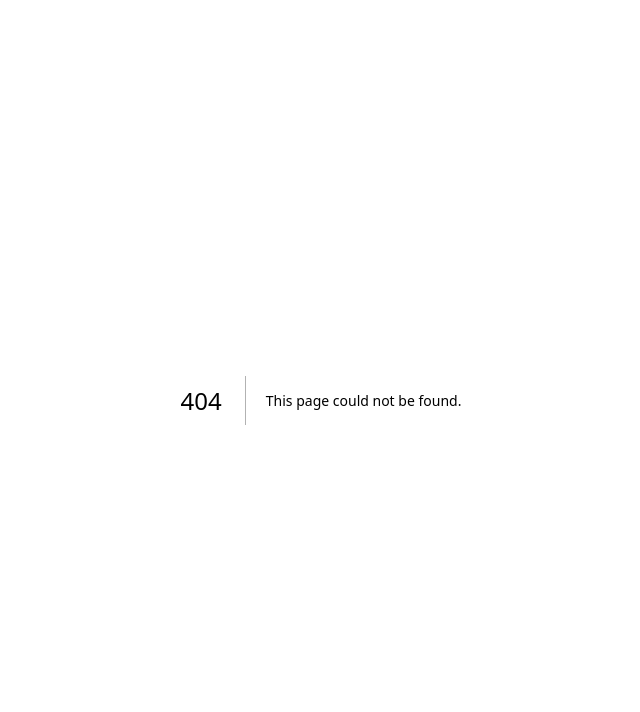
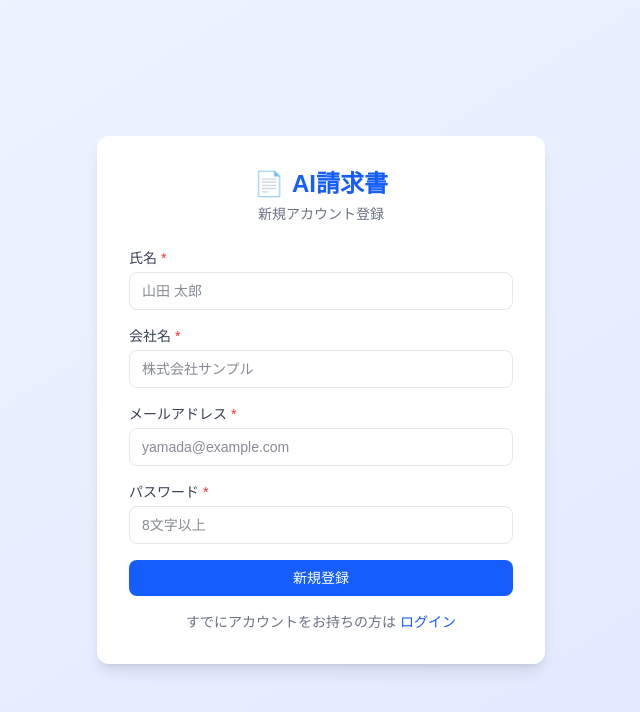
Before and after one commit to MITSUO1206/ai-invoice, a Next.js app: page /register in a window 1280 px wide. Before the commit this address had no page. Shown: the top 712 px of the page, without its empty margins (319-959 px from the left). Built offline with nearby package versions, Linux system fonts and the light colour scheme.

Commit message:
feat: 新規登録画面・APIを実装（会社・プロフィール自動作成）

```diff
--- /dev/null
+++ b/app/(auth)/register/page.tsx
@@ -0,0 +1,155 @@
+'use client'
+
+import { useState } from 'react'
+import { useRouter } from 'next/navigation'
+import Link from 'next/link'
+import { createClient } from '@/lib/supabase/client'
+
+export default function RegisterPage() {
+  const router = useRouter()
+  const [form, setForm] = useState({
+    name: '',
+    company_name: '',
+    email: '',
+    password: '',
+  })
+  const [error, setError] = useState('')
+  const [loading, setLoading] = useState(false)
+
+  function handleChange(e: React.ChangeEvent<HTMLInputElement>) {
+    setForm((prev) => ({ ...prev, [e.target.name]: e.target.value }))
+  }
+
+  async function handleSubmit(e: React.FormEvent) {
+    e.preventDefault()
+    setLoading(true)
+    setError('')
+
+    const res = await fetch('/api/auth/register', {
+      method: 'POST',
+      headers: { 'Content-Type': 'application/json' },
+      body: JSON.stringify(form),
+    })
+
+    const data = await res.json()
+
+    if (!res.ok) {
+      setError(data.error || '登録に失敗しました')
+      setLoading(false)
+      return
+    }
+
+    const supabase = createClient()
+    const { error: loginError } = await supabase.auth.signInWithPassword({
+      email: form.email,
+      password: form.password,
+    })
+
+    if (loginError) {
+      setError('登録は完了しました。ログインページからサインインしてください。')
+      setLoading(false)
+      return
+    }
+
+    router.push('/dashboard')
+    router.refresh()
+  }
+
+  return (
+    <div className="flex items-center justify-center min-h-screen p-4">
+      <div className="bg-white rounded-xl shadow-lg p-8 w-full max-w-md">
+        <div className="text-center mb-6">
+          <div className="flex items-center justify-center gap-2 mb-1">
+            <span className="text-2xl">📄</span>
+            <h1 className="text-2xl font-bold text-blue-600">AI請求書</h1>
+          </div>
+          <p className="text-gray-500 text-sm">新規アカウント登録</p>
+        </div>
+
+        <form onSubmit={handleSubmit} className="space-y-4">
+          <div>
+            <label className="block text-sm font-medium text-gray-700 mb-1">
+              氏名 <span className="text-red-500">*</span>
+            </label>
+            <input
+              type="text"
+              name="name"
+              value={form.name}
+              onChange={handleChange}
+              placeholder="山田 太郎"
+              required
+              className="w-full px-3 py-2 border border-gray-200 rounded-lg text-sm focus:outline-none focus:ring-2 focus:ring-blue-500"
+            />
+          </div>
+
+          <div>
+            <label className="block text-sm font-medium text-gray-700 mb-1">
+              会社名 <span className="text-red-500">*</span>
+            </label>
+            <input
+              type="text"
+              name="company_name"
+              value={form.company_name}
+              onChange={handleChange}
+              placeholder="株式会社サンプル"
+              required
+              className="w-full px-3 py-2 border border-gray-200 rounded-lg text-sm focus:outline-none focus:ring-2 focus:ring-blue-500"
+            />
+          </div>
+
+          <div>
+            <label className="block text-sm font-medium text-gray-700 mb-1">
+              メールアドレス <span className="text-red-500">*</span>
+            </label>
+            <input
+              type="email"
+              name="email"
+              value={form.email}
+              onChange={handleChange}
+              placeholder="yamada@example.com"
+              required
+              className="w-full px-3 py-2 border border-gray-200 rounded-lg text-sm focus:outline-none focus:ring-2 focus:ring-blue-500"
+            />
+          </div>
+
+          <div>
+            <label className="block text-sm font-medium text-gray-700 mb-1">
+              パスワード <span className="text-red-500">*</span>
+            </label>
+            <input
+              type="password"
+              name="password"
+              value={form.password}
+              onChange={handleChange}
+              placeholder="8文字以上"
+              required
+              minLength={8}
+              className="w-full px-3 py-2 border border-gray-200 rounded-lg text-sm focus:outline-none focus:ring-2 focus:ring-blue-500"
+            />
+          </div>
+
+          {error && (
+            <p className="text-red-600 text-sm bg-red-50 px-3 py-2 rounded-lg">
+              {error}
+            </p>
+          )}
+
+          <button
+            type="submit"
+            disabled={loading}
+            className="w-full bg-blue-600 text-white py-2 px-4 rounded-lg hover:bg-blue-700 transition-colors duration-150 text-sm font-medium disabled:opacity-50"
+          >
+            {loading ? '登録中...' : '新規登録'}
+          </button>
+        </form>
+
+        <p className="text-center text-sm text-gray-500 mt-4">
+          すでにアカウントをお持ちの方は{' '}
+          <Link href="/login" className="text-blue-600 hover:underline">
+            ログイン
+          </Link>
+        </p>
+      </div>
+    </div>
+  )
+}
--- /dev/null
+++ b/app/api/auth/register/route.ts
@@ -0,0 +1,55 @@
+import { NextRequest, NextResponse } from 'next/server'
+import { createClient } from '@/lib/supabase/server'
+
+export async function POST(request: NextRequest) {
+  const { email, password, name, company_name } = await request.json()
+
+  if (!email || !password || !name || !company_name) {
+    return NextResponse.json(
+      { error: '全ての項目を入力してください' },
+      { status: 400 }
+    )
+  }
+
+  if (password.length < 8) {
+    return NextResponse.json(
+      { error: 'パスワードは8文字以上で入力してください' },
+      { status: 400 }
+    )
+  }
+
+  const supabase = await createClient()
+
+  const { data: authData, error: authError } = await supabase.auth.signUp({
+    email,
+    password,
+  })
+
+  if (authError || !authData.user) {
+    if (authError?.message.includes('already registered')) {
+      return NextResponse.json(
+        { error: 'このメールアドレスは既に登録されています' },
+        { status: 400 }
+      )
+    }
+    return NextResponse.json(
+      { error: '登録に失敗しました。もう一度お試しください' },
+      { status: 500 }
+    )
+  }
+
+  const { error: registerError } = await supabase.rpc('register_user', {
+    p_user_id: authData.user.id,
+    p_user_name: name,
+    p_company_name: company_name,
+  })
+
+  if (registerError) {
+    return NextResponse.json(
+      { error: '会社情報の作成に失敗しました' },
+      { status: 500 }
+    )
+  }
+
+  return NextResponse.json({ success: true }, { status: 201 })
+}
```
